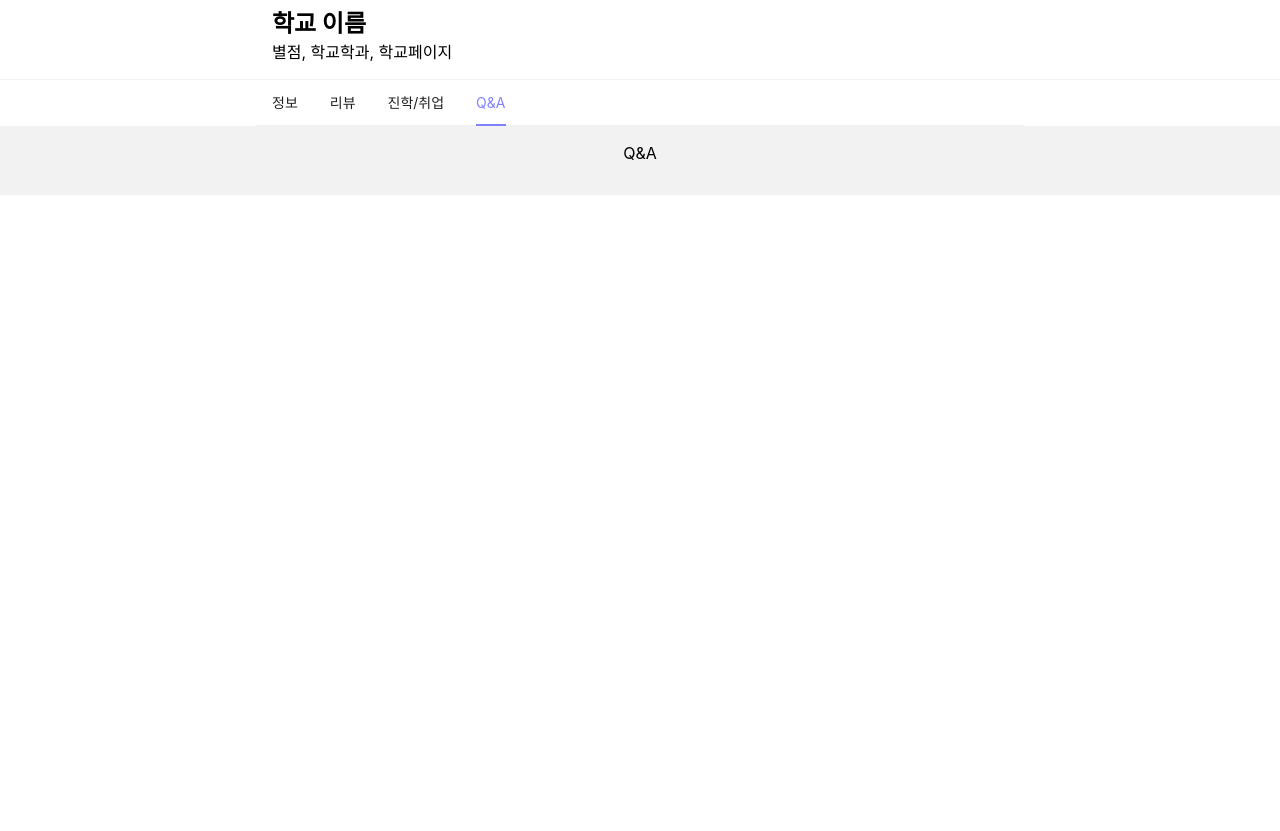
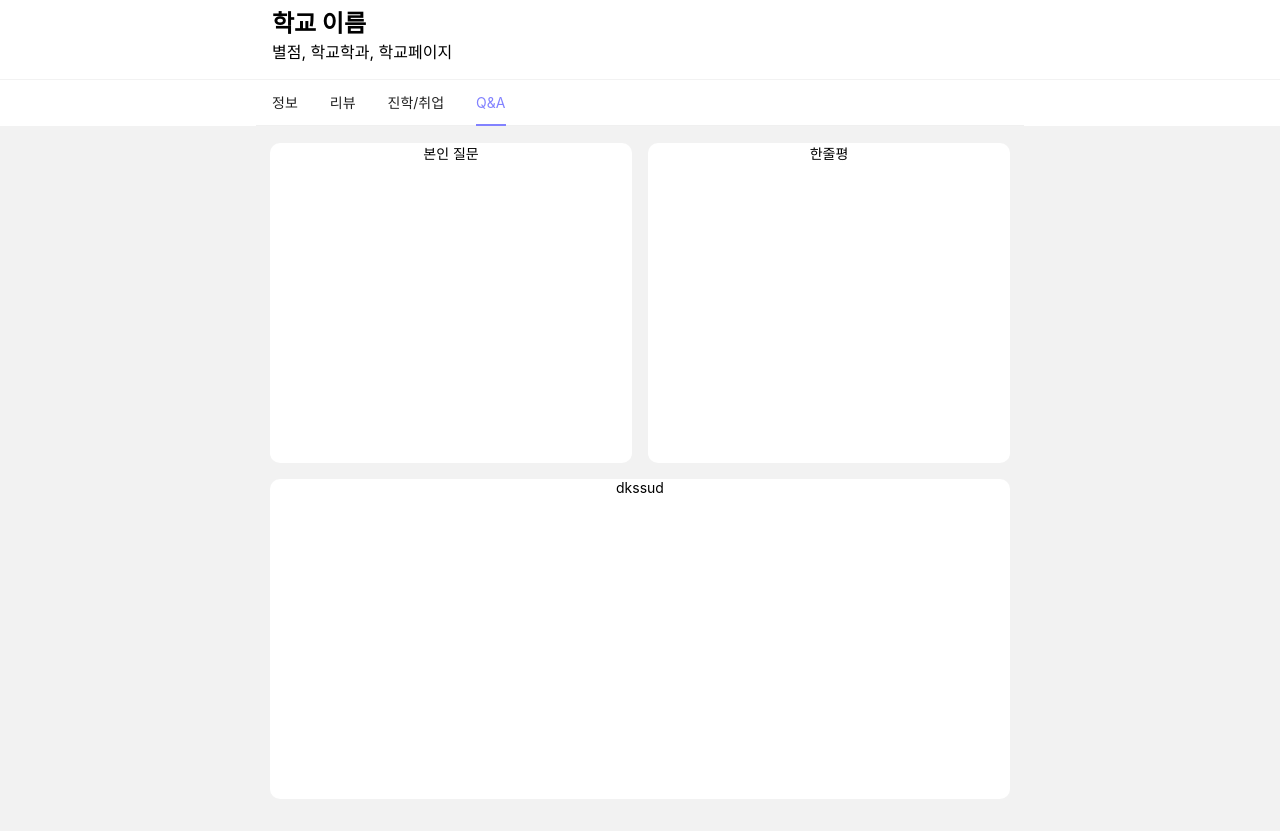
Before and after one commit to jeonjuseong11/gitlab_Mirroring, a React (Create React App) app in the folder highway/: page /schooldetail/1/question in a window 1280 px wide. Shown: the part 307-1138 px from the top of the page. Before the commit the page ends 800 px from the top, so only its background shows below. Built offline with nearby package versions, Linux system fonts and the light colour scheme.

Commit message:
Feat : SchoolDetailQuestion
Q&A 페이지 컴포넌트 구성

```diff
--- a/highway/src/components/SchoolDetail/SchoolDetailQuestion.js
+++ b/highway/src/components/SchoolDetail/SchoolDetailQuestion.js
@@ -1,8 +1,41 @@
+import { Col, Row } from "antd";
 import React from "react";
+import styled from "styled-components";
 import { SubPageWrapper } from "./SchoolDetailStyle";
 
+const QuestionWrapper = styled.div`
+  background-color: white;
+  border-radius: 10px;
+  height: 20rem;
+`;
+const FrequentAsked = styled.div`
+  background: white;
+  border-radius: 10px;
+  height: 20rem;
+  width: 100%;
+`;
 const SchoolDetailQuestion = () => {
-  return <SubPageWrapper>Q&A</SubPageWrapper>;
+  return (
+    <SubPageWrapper>
+      <Row
+        gutter={[16, 16]}
+        xgutter={[16]}
+        style={{ justifyContent: "center", marginBottom: "1rem" }}
+      >
+        <Col span={7}>
+          <QuestionWrapper>본인 질문</QuestionWrapper>
+        </Col>
+        <Col span={7}>
+          <QuestionWrapper>한줄평</QuestionWrapper>
+        </Col>
+      </Row>
+      <Row gutter={[16, 16]} style={{ justifyContent: "center" }}>
+        <Col span={14}>
+          <FrequentAsked>dkssud</FrequentAsked>
+        </Col>
+      </Row>
+    </SubPageWrapper>
+  );
 };
 
 export default SchoolDetailQuestion;
```
